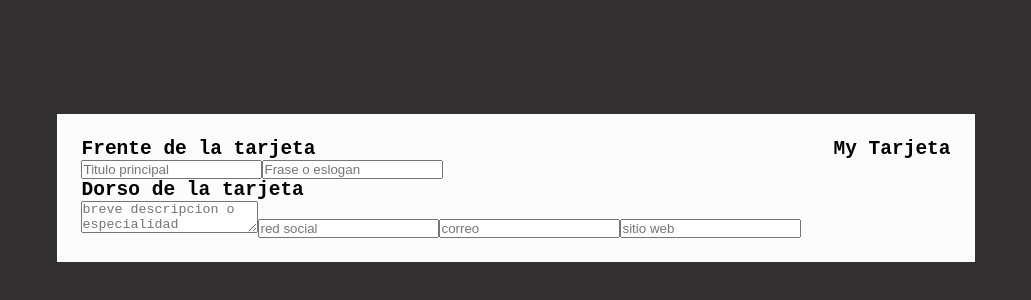
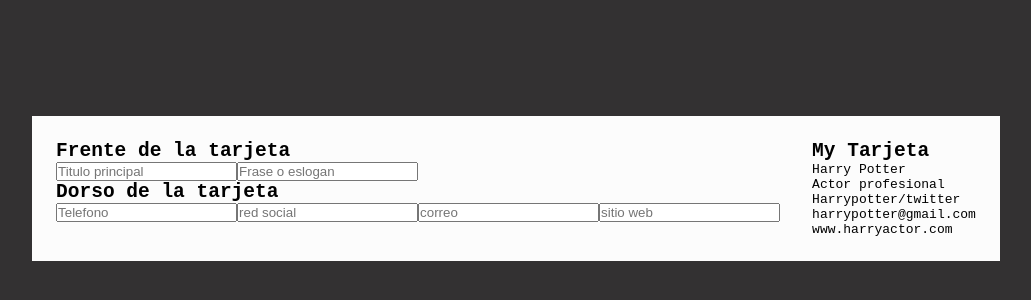
Before and after one commit to JoaquinDeLuca/Clima, a React (Vite) app: page / in a window 1280 px wide. Shown: the part 212-512 px from the top of the page, without its empty margins (124-1155 px from the left). Built offline with nearby package versions, Linux system fonts and the light colour scheme.

Commit message:
se agregan los input para editar tarjeta

```diff
--- a/src/components/editCard/EditField.tsx
+++ b/src/components/editCard/EditField.tsx
@@ -1,13 +1,12 @@
 import Card from '../card/Card'
 import {ChangeEvent, useState} from 'react'
-
-
+import './editField.css'
 
 export default function Editfield() {
 
     const [front, setFront] = useState<stateFront>({
-        title:'',
-        profession:''
+        title:'Harry Potter',
+        profession:'Actor profesional'
     })
 
     const handleChangeFront = (e: ChangeEvent<HTMLInputElement>) => {
@@ -15,12 +14,11 @@ export default function Editfield() {
         setFront({...front, [name]:value})
     }
 
-
     const [back, setBack] = useState<stateBack>({
-        description:'',
-        socialMedia:'',
-        mail:'',
-        siteWeb:''
+        phone:'0342678890',
+        socialMedia:'Harrypotter/twitter',
+        mail:'harrypotter@gmail.com',
+        siteWeb:'www.harryactor.com'
     })
 
     const handleChangeBack = (e: ChangeEvent<HTMLInputElement> | ChangeEvent<HTMLTextAreaElement>) => {
@@ -33,15 +31,15 @@ export default function Editfield() {
         <section className="editSection">
             <div className="editFront">
                 <h2>Frente de la tarjeta</h2>
-                <input onChange={handleChangeFront} placeholder="Titulo principal" type="text" name='title'/>
-                <input onChange={handleChangeFront} placeholder="Frase o eslogan" type="text" name='profession'/>
+                <input className='editInput' onChange={handleChangeFront} placeholder="Titulo principal" type="text" name='title'/>
+                <input className='editInput' onChange={handleChangeFront} placeholder="Frase o eslogan" type="text" name='profession'/>
             </div>
             <div className="editBack">
                 <h2>Dorso de la tarjeta</h2>
-                <textarea onChange={handleChangeBack} maxLength={110} placeholder="breve descripcion o especialidad" name='description'/>
-                <input onChange={handleChangeBack} placeholder="red social" type="text" name='socialMedia'/>
-                <input onChange={handleChangeBack} placeholder="correo" type="text" name='mail'/>
-                <input onChange={handleChangeBack} placeholder="sitio web" type="text" name='siteWeb'/>
+                <input className='editInput' onChange={handleChangeBack} placeholder="Telefono" type="text" name='phone'/>
+                <input className='editInput' onChange={handleChangeBack} placeholder="red social" type="text" name='socialMedia'/>
+                <input className='editInput' onChange={handleChangeBack} placeholder="correo" type="text" name='mail'/>
+                <input className='editInput' onChange={handleChangeBack} placeholder="sitio web" type="text" name='siteWeb'/>
             </div>
         </section>
         <Card frontCard={front}  backCard={back}/>
```
